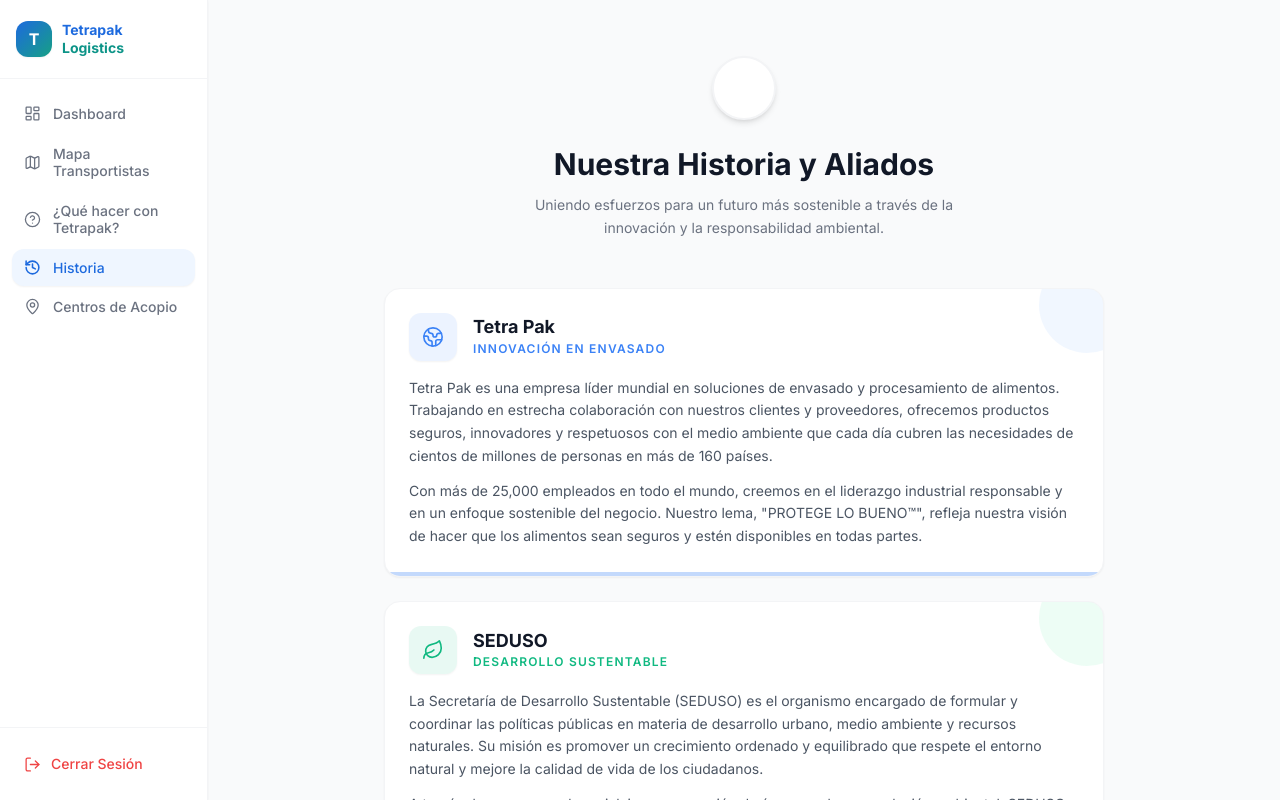
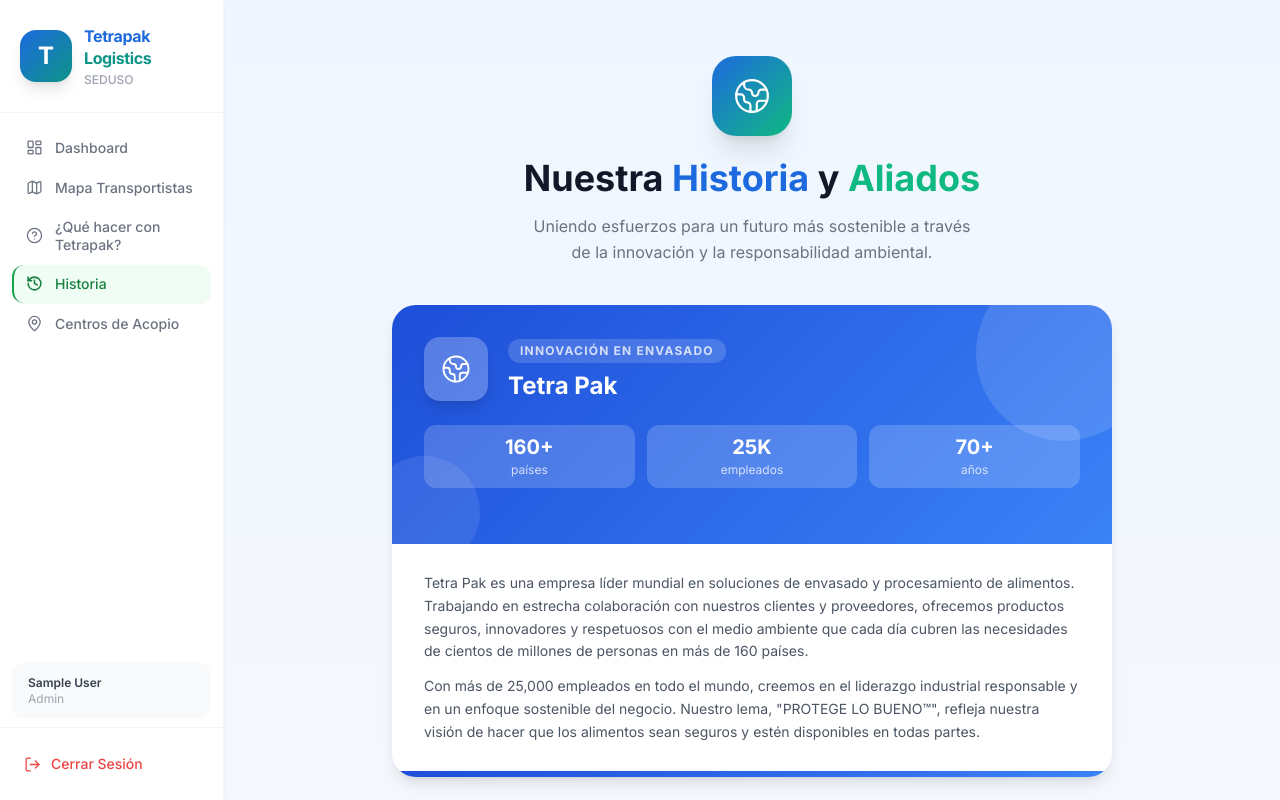
Before and after one commit to IsaacGodd/TetrapakLogistics, a React (Vite) app: page /historia in a window 1280 px wide. Built offline with nearby package versions, Linux system fonts and the light colour scheme; sample sign-in values are in the browser's storage.

Commit message:
Modificaciones

```diff
--- a/src/components/Sidebar.jsx
+++ b/src/components/Sidebar.jsx
@@ -4,6 +4,15 @@
 import {
   LayoutDashboard, Map, HelpCircle, History, MapPin, LogOut, Menu, X
 } from 'lucide-react'
+
+// Per-path brand colors for active state
+const navColors = {
+  '/dashboard':           { bg: 'bg-blue-50',   text: 'text-blue-700',   border: 'border-l-blue-600'   },
+  '/mapa-transportistas': { bg: 'bg-orange-50', text: 'text-orange-600', border: 'border-l-orange-500' },
+  '/que-hacer':           { bg: 'bg-teal-50',   text: 'text-teal-700',   border: 'border-l-teal-600'   },
+  '/historia':            { bg: 'bg-green-50',  text: 'text-green-700',  border: 'border-l-green-600'  },
+  '/centros-acopio':      { bg: 'bg-orange-50', text: 'text-orange-600', border: 'border-l-orange-500' },
+}
 
 const navItems = [
   { path: '/dashboard',           label: 'Dashboard',                roles: ['admin','employee'],                              Icon: LayoutDashboard },
@@ -25,31 +34,34 @@
   const Content = () => (
     <div className="flex flex-col h-full">
       {/* Logo */}
-      <div className="px-4 py-5 border-b border-gray-100">
-        <div className="flex items-center gap-2.5">
-          <div className="w-9 h-9 rounded-xl flex items-center justify-center text-white font-bold text-base shrink-0 shadow-sm"
-            style={{ background: 'linear-gradient(135deg, #1D6ADE, #16a085)' }}>
+      <div className="px-5 py-6 border-b border-gray-100">
+        <div className="flex items-center gap-3">
+          <div className="w-13 h-13 rounded-2xl flex items-center justify-center text-white font-extrabold text-2xl shrink-0 shadow-lg"
+            style={{ background: 'linear-gradient(135deg, #1D6ADE 0%, #0d9488 100%)', width: 52, height: 52 }}>
             T
           </div>
           <div className="leading-tight">
-            <div className="font-bold text-primary text-sm">Tetrapak</div>
-            <div className="font-bold text-teal-600 text-sm -mt-0.5">Logistics</div>
+            <div className="font-extrabold text-primary text-base tracking-tight">Tetrapak</div>
+            <div className="font-extrabold text-teal-600 text-base -mt-0.5 tracking-tight">Logistics</div>
+            <div className="text-xs text-gray-400 font-medium mt-0.5">SEDUSO</div>
           </div>
         </div>
       </div>
 
       {/* Nav */}
       <nav className="flex-1 px-3 py-4 space-y-0.5 overflow-y-auto">
-        {visibleItems.map(({ path, label, Icon }) => (
+        {visibleItems.map(({ path, label, Icon }) => {
+          const colors = navColors[path] || { bg: 'bg-blue-50', text: 'text-blue-700', border: 'border-l-blue-600' }
+          return (
             <NavLink
               key={path}
               to={path}
               onClick={() => setMobileOpen(false)}
               className={({ isActive }) =>
-              `group flex items-center gap-3 px-3 py-2.5 rounded-xl text-sm font-medium transition-all duration-200 ${
+                `group flex items-center gap-3 px-3 py-2.5 rounded-xl text-sm font-medium transition-all duration-200 border-l-2 ${
                   isActive
-                  ? 'bg-blue-50 text-primary shadow-sm'
-                  : 'text-gray-500 hover:bg-gray-50 hover:text-gray-800'
+                    ? `${colors.bg} ${colors.text} border-l-2 ${colors.border} shadow-sm`
+                    : 'text-gray-500 hover:bg-gray-50 hover:text-gray-800 border-transparent'
                 }`
               }
             >
@@ -60,8 +72,17 @@
                 </>
               )}
             </NavLink>
-        ))}
+          )
+        })}
       </nav>
+
+      {/* User info */}
+      {user && (
+        <div className="px-4 py-3 mx-3 mb-2 bg-gray-50 rounded-xl">
+          <p className="text-xs font-semibold text-gray-700 truncate">{user.name}</p>
+          <p className="text-xs text-gray-400 capitalize">{user.role}</p>
+        </div>
+      )}
 
       {/* Logout */}
       <div className="px-3 py-4 border-t border-gray-100">
@@ -91,7 +112,7 @@
       )}
 
       {/* Desktop */}
-      <aside className="hidden lg:flex flex-col w-52 bg-white border-r border-gray-100 h-screen sticky top-0 shrink-0 shadow-sm">
+      <aside className="hidden lg:flex flex-col w-56 bg-white border-r border-gray-100 h-screen sticky top-0 shrink-0 shadow-sm">
         <Content />
       </aside>
 
--- a/src/index.css
+++ b/src/index.css
@@ -35,3 +35,26 @@
 .leaflet-default-icon-path {
   background-image: url('leaflet/dist/images/marker-icon.png');
 }
+
+/* ===================== ANIMATIONS ===================== */
+@keyframes fadeInUp {
+  from { opacity: 0; transform: translateY(28px); }
+  to   { opacity: 1; transform: translateY(0); }
+}
+@keyframes fadeInLeft {
+  from { opacity: 0; transform: translateX(-24px); }
+  to   { opacity: 1; transform: translateX(0); }
+}
+@keyframes scaleIn {
+  from { opacity: 0; transform: scale(0.88); }
+  to   { opacity: 1; transform: scale(1); }
+}
+@keyframes fadeIn {
+  from { opacity: 0; }
+  to   { opacity: 1; }
+}
+
+.anim-fade-up   { opacity: 0; animation: fadeInUp   0.55s ease forwards; }
+.anim-fade-left { opacity: 0; animation: fadeInLeft 0.55s ease forwards; }
+.anim-scale-in  { opacity: 0; animation: scaleIn    0.45s ease forwards; }
+.anim-fade-in   { opacity: 0; animation: fadeIn     0.5s  ease forwards; }
--- a/src/pages/Historia.jsx
+++ b/src/pages/Historia.jsx
@@ -1,104 +1,142 @@
-import { Globe2, Leaf, RefreshCw } from 'lucide-react'
+import { Globe2, Leaf, RefreshCw, Users } from 'lucide-react'
 
 const aliados = [
   {
     nombre: 'Tetra Pak',
     categoria: 'Innovación en Envasado',
     Icon: Globe2,
-    color: '#3B82F6',
-    bg: '#EFF6FF',
-    blobColor: '#DBEAFE',
+    gradient: 'linear-gradient(135deg, #1D4ED8 0%, #3B82F6 100%)',
     descripcion: [
       'Tetra Pak es una empresa líder mundial en soluciones de envasado y procesamiento de alimentos. Trabajando en estrecha colaboración con nuestros clientes y proveedores, ofrecemos productos seguros, innovadores y respetuosos con el medio ambiente que cada día cubren las necesidades de cientos de millones de personas en más de 160 países.',
       'Con más de 25,000 empleados en todo el mundo, creemos en el liderazgo industrial responsable y en un enfoque sostenible del negocio. Nuestro lema, "PROTEGE LO BUENO™", refleja nuestra visión de hacer que los alimentos sean seguros y estén disponibles en todas partes.',
+    ],
+    stats: [
+      { value: '160+', label: 'países' },
+      { value: '25K',  label: 'empleados' },
+      { value: '70+',  label: 'años' },
     ],
   },
   {
     nombre: 'SEDUSO',
     categoria: 'Desarrollo Sustentable',
     Icon: Leaf,
-    color: '#10B981',
-    bg: '#ECFDF5',
-    blobColor: '#D1FAE5',
+    gradient: 'linear-gradient(135deg, #059669 0%, #34D399 100%)',
     descripcion: [
       'La Secretaría de Desarrollo Sustentable (SEDUSO) es el organismo encargado de formular y coordinar las políticas públicas en materia de desarrollo urbano, medio ambiente y recursos naturales. Su misión es promover un crecimiento ordenado y equilibrado que respete el entorno natural y mejore la calidad de vida de los ciudadanos.',
       'A través de programas de reciclaje, conservación de áreas verdes y regulación ambiental, SEDUSO trabaja para asegurar que el desarrollo económico no comprometa el bienestar de las generaciones futuras, fomentando una cultura de respeto y cuidado por nuestro planeta.',
+    ],
+    stats: [
+      { value: '100+', label: 'programas' },
+      { value: '50K',  label: 'familias' },
+      { value: '30+',  label: 'municipios' },
     ],
   },
   {
     nombre: 'Ecolana',
     categoria: 'Reciclaje Inclusivo',
     Icon: RefreshCw,
-    color: '#F97316',
-    bg: '#FFF7ED',
-    blobColor: '#FED7AA',
+    gradient: 'linear-gradient(135deg, #EA580C 0%, #FB923C 100%)',
     descripcion: [
       'Ecolana es una plataforma innovadora dedicada a conectar a los consumidores con centros de acopio y reciclar. Su objetivo es facilitar el proceso de reciclaje para todos, haciendo que la información sea accesible y transparente. Ecolana ha creado una red extensa de puntos de reciclaje, permitiendo que miles de toneladas de residuos sean desviadas de los vertederos cada año.',
       'Además de su mapa de reciclaje, Ecolana ofrece consultoría a empresas para ayudarles a manejar sus residuos de manera responsable y cumplir con las normativas ambientales, promoviendo así la economía circular en México.',
+    ],
+    stats: [
+      { value: '2K+',  label: 'puntos de reciclaje' },
+      { value: '1M+',  label: 'usuarios' },
+      { value: '500T', label: 'residuos desviados' },
     ],
   },
 ]
 
 export default function Historia() {
   return (
-    <div className="min-h-full bg-gray-50">
-      <div className="max-w-3xl mx-auto px-6 py-10 space-y-6">
+    <div className="min-h-full" style={{ background: 'linear-gradient(180deg, #EFF6FF 0%, #F8FAFC 60%, #F0FDF4 100%)' }}>
+      <div className="max-w-3xl mx-auto px-6 py-10 space-y-8">
 
         {/* Hero */}
-        <div className="text-center pt-4 pb-6 relative">
-          <div className="inline-flex items-center justify-center w-16 h-16 rounded-full bg-white border-2 border-gray-100 shadow-md mb-5" />
-          <h1 className="text-3xl font-bold text-gray-900 mb-3">Nuestra Historia y Aliados</h1>
-          <p className="text-gray-500 max-w-md mx-auto text-sm leading-relaxed">
+        <div className="text-center pt-4 pb-2 anim-fade-up" style={{ animationDelay: '0ms' }}>
+          <div className="inline-flex items-center justify-center w-20 h-20 rounded-3xl mb-5 shadow-xl"
+            style={{ background: 'linear-gradient(135deg, #1D6ADE, #10B981)' }}>
+            <Globe2 size={38} strokeWidth={1.4} className="text-white" />
+          </div>
+          <h1 className="text-4xl font-extrabold text-gray-900 mb-3 leading-tight">
+            Nuestra <span style={{ color: '#1D6ADE' }}>Historia</span> y{' '}
+            <span style={{ color: '#10B981' }}>Aliados</span>
+          </h1>
+          <p className="text-gray-500 max-w-md mx-auto leading-relaxed">
             Uniendo esfuerzos para un futuro más sostenible a través de la innovación y la responsabilidad ambiental.
           </p>
         </div>
 
         {/* Aliados */}
-        {aliados.map(({ nombre, categoria, Icon, color, bg, blobColor, descripcion }, i) => (
-          <div key={i} className="bg-white rounded-2xl border border-gray-100 shadow-sm overflow-hidden hover:shadow-md transition-all duration-300 relative">
-            {/* Blob decoration */}
-            <div className="absolute top-0 right-0 w-24 h-24 rounded-full opacity-40 -translate-y-8 translate-x-8 pointer-events-none"
-              style={{ background: blobColor }} />
+        {aliados.map(({ nombre, categoria, Icon, gradient, descripcion, stats }, i) => (
+          <div
+            key={i}
+            className="rounded-3xl shadow-lg overflow-hidden hover:shadow-2xl transition-all duration-300 hover:-translate-y-1 anim-fade-up"
+            style={{ animationDelay: `${100 + i * 130}ms` }}
+          >
+            {/* Colored header */}
+            <div className="relative px-8 pt-8 pb-14 text-white overflow-hidden" style={{ background: gradient }}>
+              {/* Decorative circles */}
+              <div className="absolute -top-10 -right-10 w-44 h-44 rounded-full opacity-20"
+                style={{ background: 'rgba(255,255,255,0.6)' }} />
+              <div className="absolute -bottom-6 -left-6 w-28 h-28 rounded-full opacity-15"
+                style={{ background: 'rgba(255,255,255,0.6)' }} />
 
-            <div className="relative z-10 p-6">
-              {/* Header */}
-              <div className="flex items-center gap-4 mb-4">
-                <div className="w-12 h-12 rounded-xl flex items-center justify-center shadow-sm shrink-0 transition-transform duration-200 hover:scale-110"
-                  style={{ background: `${color}18` }}>
-                  <Icon size={22} strokeWidth={1.8} style={{ color }} />
+              <div className="relative z-10">
+                <div className="flex items-center gap-5 mb-6">
+                  <div className="w-16 h-16 rounded-2xl flex items-center justify-center shrink-0 shadow-lg"
+                    style={{ background: 'rgba(255,255,255,0.25)' }}>
+                    <Icon size={30} strokeWidth={1.5} className="text-white" />
                   </div>
                   <div>
-                  <h2 className="text-lg font-bold text-gray-900 leading-tight">{nombre}</h2>
-                  <p className="text-xs font-semibold uppercase tracking-widest mt-0.5" style={{ color }}>
+                    <span className="inline-block text-xs font-bold uppercase tracking-widest opacity-80 bg-white/20 px-3 py-1 rounded-full mb-2">
                       {categoria}
-                  </p>
+                    </span>
+                    <h2 className="text-2xl font-extrabold leading-tight">{nombre}</h2>
                   </div>
                 </div>
 
-              {/* Description */}
-              <div className="space-y-3">
+                {/* Stats row */}
+                <div className="grid grid-cols-3 gap-3">
+                  {stats.map((s, j) => (
+                    <div key={j} className="rounded-xl px-3 py-2.5 text-center" style={{ background: 'rgba(255,255,255,0.18)' }}>
+                      <div className="text-xl font-extrabold leading-tight">{s.value}</div>
+                      <div className="text-xs opacity-75 mt-0.5">{s.label}</div>
+                    </div>
+                  ))}
+                </div>
+              </div>
+            </div>
+
+            {/* Body */}
+            <div className="bg-white px-8 py-7 space-y-3">
               {descripcion.map((p, j) => (
                 <p key={j} className="text-sm text-gray-600 leading-relaxed">{p}</p>
               ))}
             </div>
-            </div>
 
             {/* Bottom accent bar */}
-            <div className="h-1 opacity-30" style={{ background: color }} />
+            <div className="h-1.5" style={{ background: gradient }} />
           </div>
         ))}
 
-        {/* CTA bottom */}
-        <div className="bg-white rounded-2xl border border-gray-100 shadow-sm p-6 text-center">
-          <div className="inline-flex items-center justify-center w-12 h-12 rounded-full bg-green-50 mb-3">
-            <svg className="w-6 h-6 text-green-600" fill="none" stroke="currentColor" viewBox="0 0 24 24">
-              <path strokeWidth="1.8" d="M17 20h5v-2a3 3 0 00-5.356-1.857M17 20H7m10 0v-2c0-.656-.126-1.283-.356-1.857M7 20H2v-2a3 3 0 015.356-1.857M7 20v-2c0-.656.126-1.283.356-1.857m0 0a5.002 5.002 0 019.288 0M15 7a3 3 0 11-6 0 3 3 0 016 0z"/>
-            </svg>
+        {/* CTA */}
+        <div
+          className="rounded-3xl shadow-lg overflow-hidden anim-fade-up"
+          style={{ animationDelay: '490ms' }}
+        >
+          <div className="px-8 py-10 text-center text-white"
+            style={{ background: 'linear-gradient(135deg, #1D6ADE 0%, #10B981 100%)' }}>
+            <div className="inline-flex items-center justify-center w-16 h-16 rounded-2xl mb-5 shadow-lg"
+              style={{ background: 'rgba(255,255,255,0.2)' }}>
+              <Users size={30} strokeWidth={1.5} className="text-white" />
             </div>
-          <h3 className="font-bold text-gray-900 mb-2">Juntos por un México más sostenible</h3>
-          <p className="text-sm text-gray-500 leading-relaxed max-w-md mx-auto">
+            <h3 className="text-2xl font-extrabold mb-3">Juntos por un México más sostenible</h3>
+            <p className="text-sm text-white/85 leading-relaxed max-w-md mx-auto">
               La unión entre Tetra Pak, SEDUSO y Ecolana crea un ecosistema de reciclaje eficiente, accesible y responsable para todos los ciudadanos.
             </p>
+          </div>
         </div>
 
       </div>
```
Also changed, not shown: src/pages/Dashboard.jsx (+11 -7 lines), src/pages/QueHacer.jsx (+98 -68 lines). Lines whose indentation alone changed are shown as unchanged.
